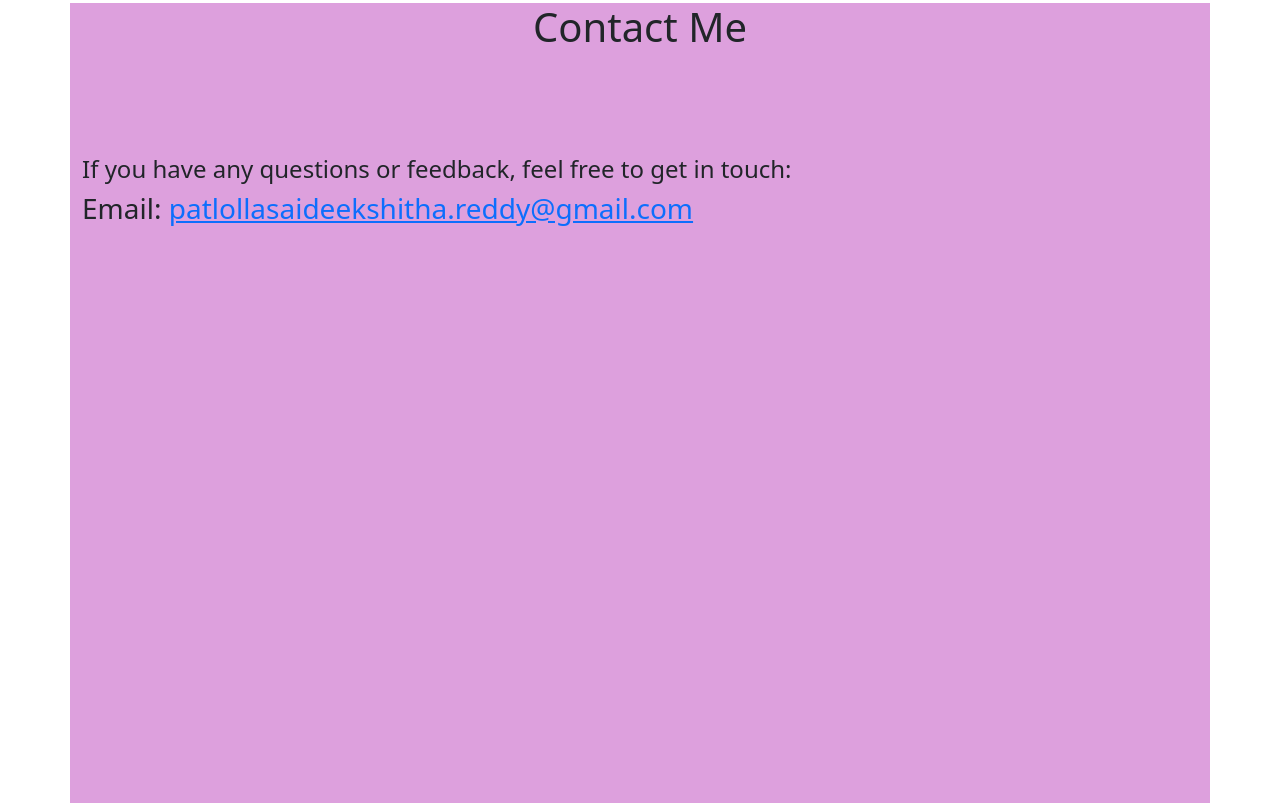
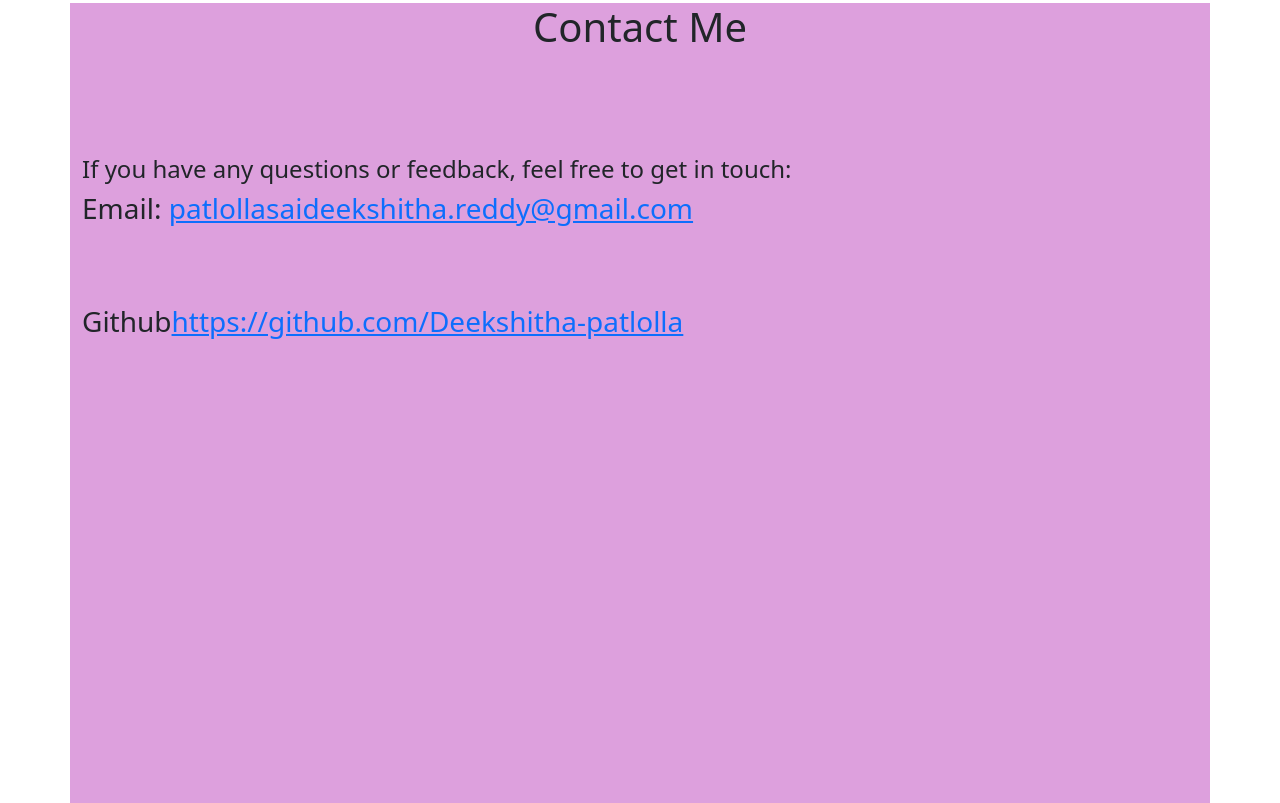
Before and after one commit to Deekshitha-patlolla/1blog, a plain HTML site: page index.html in a window 1280 px wide. Shown: the part 3429-4232 px from the top of the page. Drawn offline with nearby package versions, Linux system fonts and the light colour scheme; files whose address does not match are found by name.

Commit message:
Update index.html

```diff
--- a/index.html
+++ b/index.html
@@ -148,8 +148,8 @@
                              <section id="contact me">
 
         <h4>If you have any questions or feedback, feel free to get in touch:</h4>
-        <h3>Email: <a href="mailto:patlollasaideekshitha.reddy@gmail.com">patlollasaideekshitha.reddy@gmail.com</a></h3>
-
+        <h3>Email: <a href="mailto:patlollasaideekshitha.reddy@gmail.com">patlollasaideekshitha.reddy@gmail.com</a></h3><br><br><br>
+        <h3>Github<a href="maito:https://github.com/Deekshitha-patlolla">https://github.com/Deekshitha-patlolla</h3>
                 </div>
             </section>
 
```
